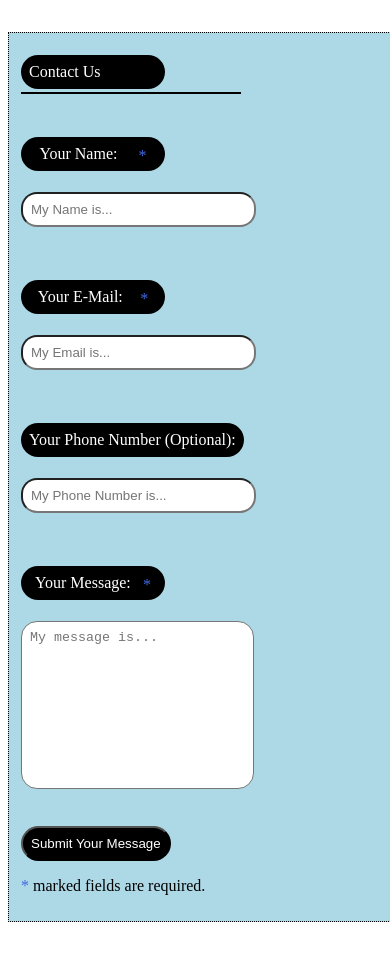
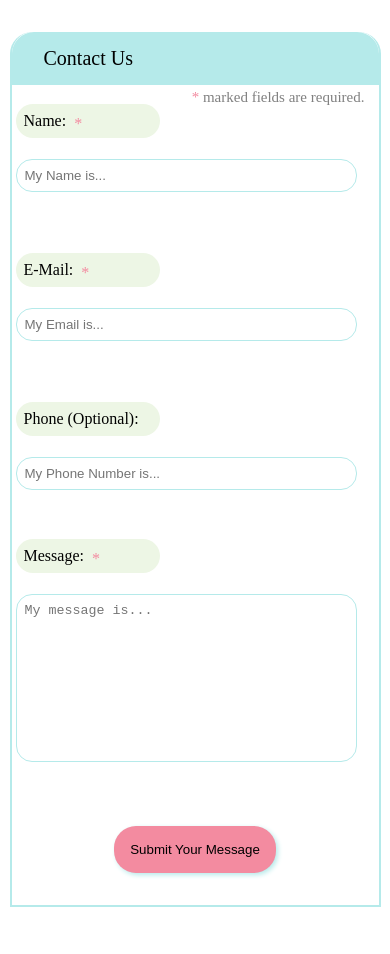
Before and after one commit to Yuniac/Simple-contact-us-form, a plain HTML site: page index.html in a window 390 px wide. Drawn offline with Linux system fonts and the light colour scheme.

Commit message:
v2 of the form

```diff
--- a/index.html
+++ b/index.html
@@ -7,42 +7,42 @@
 		<link rel="icon" href="#" />
 		<title>Contact Us Form</title>
 		<style>
+			/* the form */
 			.contact-us-form {
+				--main-color: #b5eaea;
+				--secondary-color: #edf6e5;
+				--cta-color: #f38ba0;
+				font-family: inherit;
 				width: clamp(359px, 60%, 1400px);
 				margin: 32px auto;
-				border: 1px dotted black;
-				background-color: lightblue;
+				padding: 32px;
+				border-top-right-radius: 22px;
+				border-top-left-radius: 22px;
+				border: 2px solid var(--main-color);
+				border-top: none;
 				position: relative;
 			}
+			@media (max-width: 670px) {
+				.contact-us-form {
+					padding: 32px 4px;
+				}
+			}
 
-			.contact-us-form legend,
-			.contact-us-form .generic-label,
-			.contact-us-form .submit-contact-us-button {
-				position: relative;
-				display: block;
-				background-color: black;
-				border-radius: 22px;
-				min-width: 128px;
-				max-width: max-content;
-				color: white;
-				text-align: left;
-				padding: 8px;
-				margin: 16px 0;
+			/* the legend: "Contact Us" text */
+			.contact-us-form legend {
+				border-top-left-radius: 22px;
+				border-top-right-radius: 22px;
+				background-color: var(--main-color);
+				padding: 15px;
+				padding-left: 32px;
+				font-size: 20px;
+				position: absolute;
+				top: 0;
+				left: 0;
+				right: 0;
 			}
-			.contact-us-form .generic-label {
-				display: flex;
-				justify-content: space-around;
-				align-items: center;
-			}
-			.contact-us-form legend::after {
-				content: "";
-				position: absolute;
-				bottom: -5px;
-				left: 0;
-				background-color: black;
-				width: 220px;
-				height: 2px;
-			}
+
+			/* the inputs and the text area, in their normal state and upon focus/active */
 			.contact-us-form input,
 			.contact-us-form textarea {
 				width: clamp(200px, 60%, 80%);
@@ -52,44 +52,93 @@
 			}
 			.contact-us-form textarea {
 				resize: none;
+				border: 1px solid var(--main-color);
+				margin-bottom: 16px;
 			}
 			.contact-us-form input {
 				appearance: none;
 				-webkit-appearance: none;
+				border: 1px solid var(--main-color);
 			}
 			.contact-us-form input:focus,
 			.contact-us-form input:active,
 			.contact-us-form textarea:focus,
 			.contact-us-form textarea:active {
-				outline: 1px solid royalblue;
+				outline: 1px solid var(--secondary-color);
 				border: 2px solid transparent;
 				text-indent: 2px;
 			}
+
+			/* inputs labels */
+			.contact-us-form .input-label {
+				background-color: var(--secondary-color);
+				color: black;
+				border-radius: 22px;
+				min-width: 128px;
+				max-width: max-content;
+				text-align: left;
+				padding: 8px;
+				margin: 16px 0;
+				display: flex;
+				justify-content: flex-start;
+				align-items: center;
+				margin-right: 32px;
+			}
+			/* the text area label is a little bit special (and so is it's parent div (.message-container) as you will see blow) */
+			.contact-us-form .message-container .input-label {
+				margin-top: 4px;
+			}
+
+			/* each input/label container div */
 			.contact-us-form .generic-container {
 				display: flex;
-				justify-content: space-between;
+				justify-content: flex-start;
+				align-items: center;
+				padding: 16px 0;
+				margin: 16px 0 0;
+				position: relative;
+			}
+			/* the text area container div */
+			.contact-us-form .message-container {
 				align-items: flex-start;
-				flex-direction: column;
-				padding: 16px 0;
 			}
+			@media (max-width: 670px) {
+				.contact-us-form .generic-container {
+					align-items: flex-start;
+					flex-direction: column;
+					margin: 8px 0;
+				}
+				.contact-us-form input,
+				.message-container textarea {
+					width: 90%;
+				}
+			}
+			/* the: this field is required asterisk*/
 			.contact-us-form .form-required-field {
 				height: 13px;
-				color: royalblue;
+				margin-left: 8px;
+				color: var(--cta-color);
 			}
-			.contact-us-form.form-notes {
+			/* the: this field is required notice message*/
+			.contact-us-form .form-notes {
 				color: grey;
 				font-size: 15px;
-				margin-bottom: 0;
+				position: absolute;
+				top: 42px;
+				right: 14px;
 			}
-			.contact-us-form.warn-user {
-				outline: 5px solid royalblue;
+
+			/* warn the user if they made a wrong input */
+			.contact-us-form .warn-user {
+				outline: 5px solid var(--cta-color);
 			}
+
+			/* notify the user that his submit has been successful */
 			.contact-us-form .visible-popup {
 				text-align: center;
-				background: black;
-				animation: 1;
-				box-shadow: 1px 1px black;
-				color: white;
+				background: var(--secondary-color);
+				color: black;
+				box-shadow: 1px 1px var(--cta-color);
 				width: 228px;
 				margin: 0 auto;
 				position: absolute;
@@ -99,26 +148,64 @@
 				padding: 5px;
 				border: 1px solid grey;
 			}
+			/* the submit button of the form */
+			.contact-us-form .submit-contact-us-button {
+				margin: 32px auto 0;
+				display: block;
+				border-radius: 22px;
+				border: none;
+				box-shadow: 2px 2px 5px var(--main-color);
+				min-width: 128px;
+				max-width: max-content;
+				background-color: var(--cta-color);
+				cursor: pointer;
+				text-align: left;
+				padding: 16px;
+				margin-top: 32px;
+			}
+			/* in case of a wrong input, warn the user visually */
+			.hidden-warning-span {
+				visibility: hidden;
+				position: absolute;
+				bottom: 5px;
+				right: 50%;
+				transform: translateX(25%);
+				color: var(--cta-color);
+				text-decoration: underline;
+				text-decoration-color: var(--secondary-color);
+				font-size: 15px;
+			}
+			@media (max-width: 670px) {
+				.hidden-warning-span {
+					bottom: -5px;
+					transform: translateX(50%);
+				}
+			}
+			.visibilie-warning-span {
+				visibility: visible;
+			}
 		</style>
 	</head>
 	<body>
-		<fieldset class="contact-us-form">
-			<form action="/your_handling_page" method="GET" id="contact-us-form">
+		<div>
+			<form action="/your_handling_page" method="GET" id="contact-us-form" class="contact-us-form">
 				<legend>Contact Us</legend>
 				<div class="generic-container">
-					<label for="user_name" class="generic-label">Your Name: <span class="form-required-field">*</span></label>
+					<label for="user_name" class="input-label">Name: <span class="form-required-field">*</span></label>
 					<input type="text" name="user_name" id="user_name" placeholder="My Name is..." />
+					<span class="hidden-warning-span">Enter a name (4 characters at least)...</span>
 				</div>
 				<div class="generic-container">
-					<label for="user_name" class="generic-label">Your E-Mail: <span class="form-required-field">*</span></label>
+					<label for="user_name" class="input-label">E-Mail: <span class="form-required-field">*</span></label>
 					<input type="text" name="user_email" id="user_email" placeholder="My Email is..." />
+					<span class="hidden-warning-span">You must enter a valid email...</span>
 				</div>
 				<div class="generic-container">
-					<label for="user_name" class="generic-label">Your Phone Number (Optional):</label>
+					<label for="user_name" class="input-label">Phone (Optional):</label>
 					<input type="text" name="user_phone_number" id="user_phone_number" placeholder="My Phone Number is..." />
 				</div>
-				<div class="generic-container">
-					<label for="user_message" class="generic-label">Your Message: <span class="form-required-field">*</span></label>
+				<div class="generic-container message-container">
+					<label for="user_message" class="input-label">Message: <span class="form-required-field">*</span></label>
 					<textarea
 						name="user_message"
 						id="user_message"
@@ -128,24 +215,29 @@
 						spellcheck="true"
 						wrap="hard"
 					></textarea>
+					<span class="hidden-warning-span">You cant send an empty message...</span>
 				</div>
+				<p class="form-notes"><span class="form-required-field">*</span> marked fields are required.</p>
 				<div>
 					<button class="submit-contact-us-button" type="submit">Submit Your Message</button>
 				</div>
 			</form>
-			<p class="form-notes"><span class="form-required-field">*</span> marked fields are required.</p>
-		</fieldset>
+		</div>
 		<script defer>
+			// the form element;
 			const contactUsForm = document.querySelector("#contact-us-form");
+
+			// on submit (when the user finished filling up his data and wants to submit), call this function to validate what he has entered;
 			contactUsForm.addEventListener("submit", validateFormContent);
 			function validateFormContent(e) {
+				// don't send the data right away, we have to clinet-side verify it;
 				e.preventDefault();
+				// all the inputs fields which we have;
 				const userNameInput = document.querySelector("#user_name");
 				const userEmailInput = document.querySelector("#user_email");
 				const userNumberInput = document.querySelector("#user_phone_number");
 				const userMessageInput = document.querySelector("#user_message");
-
-				// this function tests each input (as its passed below with each input's value, and returns a boolean whether the input has any text or not, (it returns false if its empty spaces only too));
+				// this function tests each input with its value, and returns a boolean whether the input is empty or not, (it returns false if its empty or the text is spaces only too));
 				function isInputEmpty(value) {
 					if (!value || value === "" || value.trim() === "") {
 						return true;
@@ -153,51 +245,78 @@
 						return false;
 					}
 				}
-				// no validation for the user name since this is a contact us form and not a sign up, normally, there will be no requirments on what kind of user name can contact us;
-				function validateEmail(email, regex) {
-					return regex.test(email);
-				}
+
 				let userNameIsEmpty = isInputEmpty(userNameInput.value);
 				let userEmailIsEmpty = isInputEmpty(userEmailInput.value);
 				let userMessageIsEmpty = isInputEmpty(userMessageInput.value);
 
-				let userEmailIsvalid = validateEmail(
-					userEmailInput.value,
-					/(?!^[.+&'_-]*@.*$)(^[_\w\d+&'-]+(\.[_\w\d+&'-]*)*@[\w\d-]+(\.[\w\d-]+)*\.(([\d]{1,3})|([\w]{2,}))$)/g
-				);
+				// validate the user name to be at least 4 characters of length, if you need more customiziation you need to edit the function below;
+				function validateUserName(name) {
+					return name.length >= 4;
+				}
+				let userNameIsValid = validateUserName(userNameInput.value);
 
-				// check user name
-				if (userNameIsEmpty) {
+				// validete the email the user inputs, you can use your own regex if you'd like, this regex covers a wide vareity of emails formats;
+				function validateEmail(email, regex) {
+					return regex.test(email);
+				}
+
+				const emailRegex = /(?!^[.+&'_-]*@.*$)(^[_\w\d+&'-]+(\.[_\w\d+&'-]*)*@[\w\d-]+(\.[\w\d-]+)*\.(([\d]{1,3})|([\w]{2,}))$)/g;
+				let userEmailIsvalid = validateEmail(userEmailInput.value, emailRegex);
+
+				// check user name || if you don't want to validate the user name comment the condition below
+				if (userNameIsEmpty || !userNameIsValid) {
 					userNameInput.classList.add("warn-user");
+					userNameInput.nextElementSibling.classList.add("visibilie-warning-span");
+
 					setTimeout(() => {
-						userNameInput.classLis.remove("warn-user");
-					}, 1500);
-					return;
-				}
-				// check user email
-				if (userEmailIsEmpty || !userEmailIsvalid) {
-					userEmailInput.classList.add("warn-user");
-					setTimeout(() => {
-						userEmailInput.classList.remove("warn-user");
-					}, 1500);
-					return;
-				}
-				// check user message
-				if (userMessageIsEmpty) {
-					userMessageInput.classList.add("warn-user");
-					setTimeout(() => {
-						userMessageInput.classList.remove("warn-user");
-					}, 1500);
+						userNameInput.classList.remove("warn-user");
+						userNameInput.nextElementSibling.classList.remove("visibilie-warning-span");
+					}, 2500);
 					return;
 				}
 
+				// check the user email for both: not being empty and being an actual email address ('actual' is a little tricky because we are relying on a regular expression to figure out
+				// whether it's a legit email or not, it works... for most email address out there);
+				// || if you don't want to validate the user email comment the condition below
+				// if (userEmailIsEmpty || !userEmailIsvalid) {
+				// 	userEmailInput.classList.add("warn-user");
+				// 	userEmailInput.nextElementSibling.classList.add("visibilie-warning-span");
+
+				// 	setTimeout(() => {
+				// 		userEmailInput.classList.remove("warn-user");
+				// 		userEmailInput.nextElementSibling.classList.remove("visibilie-warning-span");
+				// 	}, 2500);
+				// 	return;
+				// }
+
+				// check user message (currently, we are only testing to see whether the message is empty or not, if you want to preform some further testing on its content like for example testing the message on a regluar expression then you can use the function we used eariler to validate the email "validateEmail". e.g:
+				// validateEmail(userMessageInput.value, aRegularExpressionToTestTheMessageOn), save the return value here in a variable and pass it prefixed with a "!" to the condition below like so:
+				//  if (userMessageInput || !userEmailIsvalid) <= change the conndition below to this after doing everything;
+				// || if you don't want to validate the user message comment the condition below
+
+				if (userMessageIsEmpty) {
+					userMessageInput.classList.add("warn-user");
+					userMessageInput.nextElementSibling.classList.add("visibilie-warning-span");
+
+					setTimeout(() => {
+						userMessageInput.classList.remove("warn-user");
+						userMessageInput.nextElementSibling.classList.remove("visibilie-warning-span");
+					}, 2500);
+					return;
+				}
+
+				// if we got here it means all the fields have passed the validation;
 				const popup = document.createElement("div");
 				popup.textContent = "Your message has been submitted successfully!";
 				contactUsForm.append(popup);
 				popup.classList.add("visible-popup");
 				setTimeout(() => {
-					popup.classList.remove("visible-popup");
+					popup.remove();
 				}, 2000);
+				const formInputs = [userNameInput, userEmailInput, userNumberInput, userMessageInput];
+				// reset the fields;
+				formInputs.forEach((input) => (input.value = ""));
 			}
 		</script>
 	</body>
```
